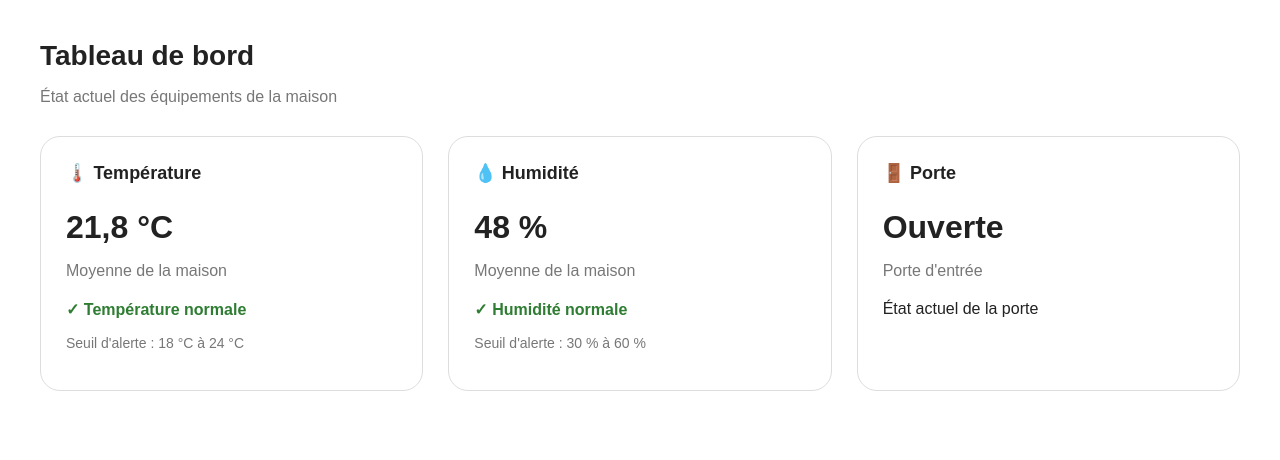
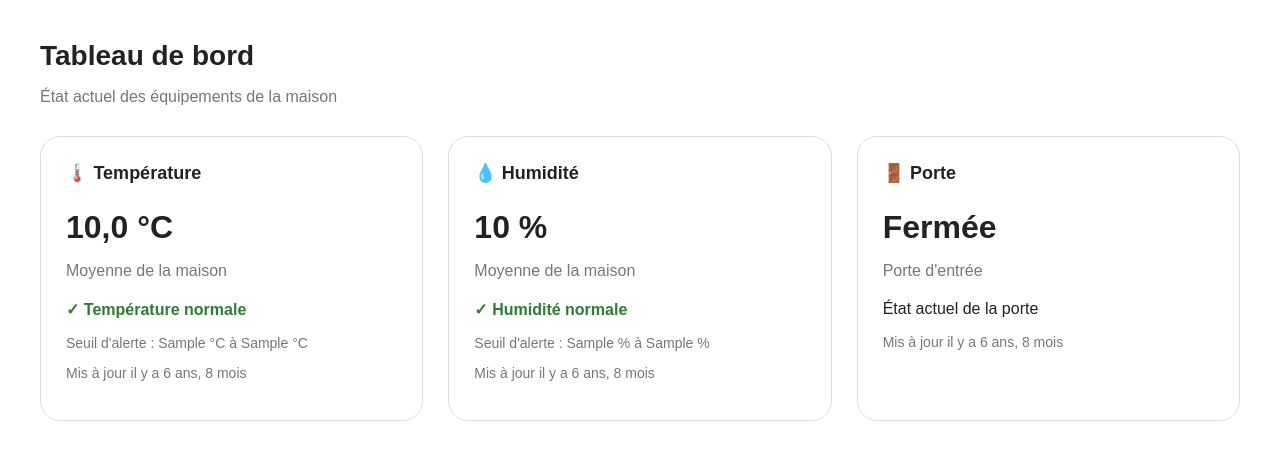
Before and after one commit to Unclad5572/PyDomus, a Django app: template dashboard/templates/dashboard/index.html in a window 1280 px wide. Shown: the part 91-551 px from the top of the page. Run offline with Django 5.2, Linux system fonts and the light colour scheme; the template is opened without the code that fills it: most values are stand-ins (such as "Sample title", 1, 10 or a date in 2020).

Commit message:
feat: update dashboard to display sensor data with status and thresholds

```diff
--- a/dashboard/templates/dashboard/index.html
+++ b/dashboard/templates/dashboard/index.html
@@ -1,8 +1,10 @@
 {% extends 'dashboard/base_dashboard.html' %}
+{% load i18n %}
 
 {% block title %}Accueil | PyDomus{% endblock %}
 
 {% block content %}
+{% language 'fr' %}
     <main>
 
         <h1>Tableau de bord</h1>
@@ -22,20 +24,30 @@
                 <h2>🌡️ Température</h2>
 
                 <p class="valeur">
-                    21,8 °C
+                    {% if temperature %}{{ temperature.value|floatformat:1 }} °C{% else %}—{% endif %}
                 </p>
 
                 <p class="lieu">
                     Moyenne de la maison
                 </p>
 
-                <p class="normal">
-                    ✓ Température normale
+                {% if not temperature %}
+                    <p class="seuil">Aucune donnée reçue</p>
+                {% elif temperature.status == 'normal' %}
+                    <p class="normal">✓ Température normale</p>
+                {% elif temperature.status == 'low' %}
+                    <p class="alerte">⚠️ Température trop basse</p>
+                {% else %}
+                    <p class="alerte">⚠️ Température trop élevée</p>
+                {% endif %}
+
+                <p class="seuil">
+                    Seuil d'alerte : {{ thresholds.temperature.0 }} °C à {{ thresholds.temperature.1 }} °C
                 </p>
 
-                <p class="seuil">
-                    Seuil d'alerte : 18 °C à 24 °C
-                </p>
+                {% if temperature %}
+                    <p class="seuil">Mis à jour il y a {{ temperature.received_at|timesince }}</p>
+                {% endif %}
 
             </div>
 
@@ -47,20 +59,30 @@
                 <h2>💧 Humidité</h2>
 
                 <p class="valeur">
-                    48 %
+                    {% if humidity %}{{ humidity.value|floatformat:0 }} %{% else %}—{% endif %}
                 </p>
 
                 <p class="lieu">
                     Moyenne de la maison
                 </p>
 
-                <p class="normal">
-                    ✓ Humidité normale
+                {% if not humidity %}
+                    <p class="seuil">Aucune donnée reçue</p>
+                {% elif humidity.status == 'normal' %}
+                    <p class="normal">✓ Humidité normale</p>
+                {% elif humidity.status == 'low' %}
+                    <p class="alerte">⚠️ Humidité trop faible</p>
+                {% else %}
+                    <p class="alerte">⚠️ Humidité trop élevée</p>
+                {% endif %}
+
+                <p class="seuil">
+                    Seuil d'alerte : {{ thresholds.humidity.0 }} % à {{ thresholds.humidity.1 }} %
                 </p>
 
-                <p class="seuil">
-                    Seuil d'alerte : 30 % à 60 %
-                </p>
+                {% if humidity %}
+                    <p class="seuil">Mis à jour il y a {{ humidity.received_at|timesince }}</p>
+                {% endif %}
 
             </div>
 
@@ -72,16 +94,19 @@
                 <h2>🚪 Porte</h2>
 
                 <p class="valeur">
-                    Ouverte
+                    {% if door is None %}—{% elif door.value %}Fermée{% else %}Ouverte{% endif %}
                 </p>
 
                 <p class="lieu">
                     Porte d'entrée
                 </p>
 
-                <p>
-                    État actuel de la porte
-                </p>
+                {% if door is None %}
+                    <p class="seuil">Aucune donnée reçue</p>
+                {% else %}
+                    <p>État actuel de la porte</p>
+                    <p class="seuil">Mis à jour il y a {{ door.received_at|timesince }}</p>
+                {% endif %}
 
             </div>
 
@@ -89,4 +114,5 @@
         </div>
 
     </main>
+{% endlanguage %}
 {% endblock %}
```
Also changed, not shown: dashboard/views.py (+25 -2 lines).
